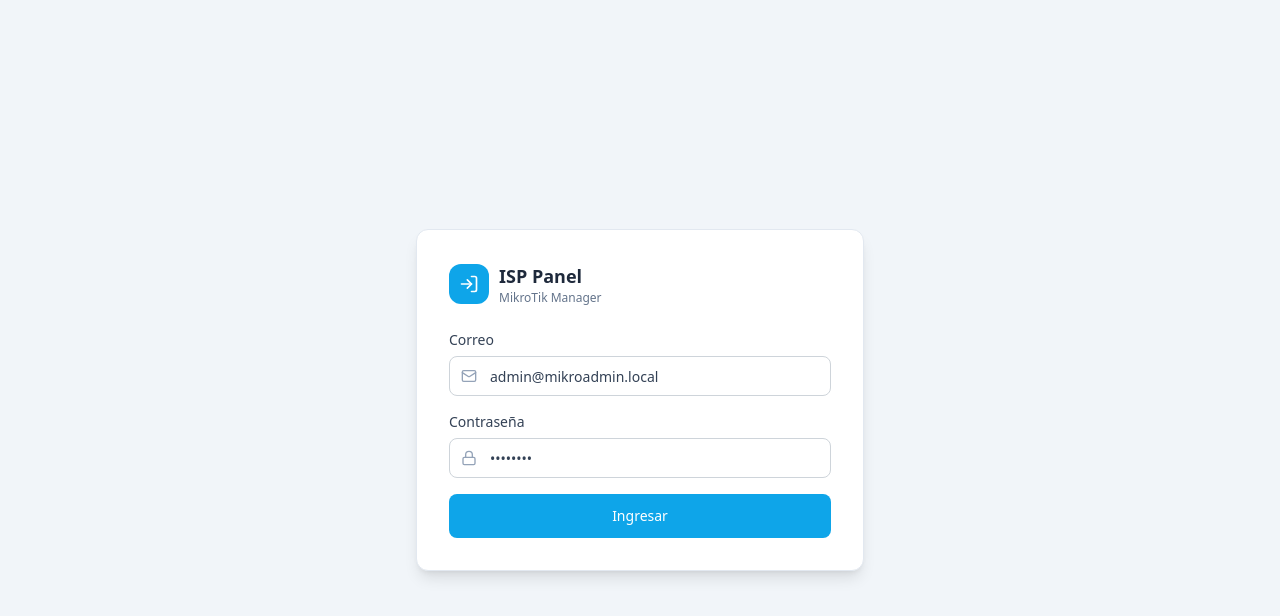
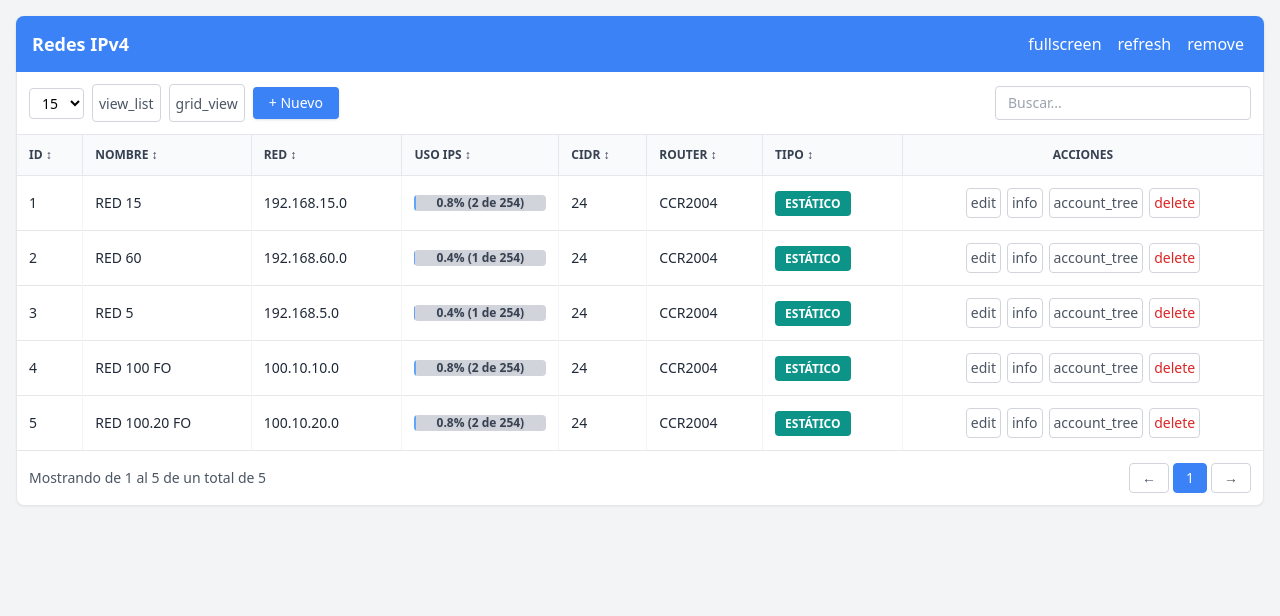
Before and after one commit to ronbercito/mikroadmin-pro, a React (Vite) app in the folder frontend/: page /admin/clients in a window 1280 px wide. Before the commit this address led to /admin/login. Shown: the top 616 px of the page. Built offline with nearby package versions, Linux system fonts and the light colour scheme; no server answers.

Commit message:
Update App.jsx

```diff
--- a/frontend/src/App.jsx
+++ b/frontend/src/App.jsx
@@ -1,32 +1,175 @@
-import { Routes, Route } from 'react-router-dom';
-import ProtectedRoute from './components/ProtectedRoute';
-import Layout from './components/Layout';
-import Login from './pages/Login';
-import Dashboard from './pages/Dashboard';
-import Routers from './pages/Routers';
-import RouterEdit from './pages/RouterEdit';
-import Clients from './pages/Clients';
-import ClientDetail from './pages/ClientDetail';
-import Ajustes from './pages/Ajustes';
-import RedesIPv4 from './pages/RedesIPv4'; // 1. Importas tu componente
-import Placeholder from './pages/Placeholder';
+import React, { useState } from 'react';
 
-export default function App() {
+export default function RedesIPv4() {
+  const [isModalOpen, setIsModalOpen] = useState(false);
+  const [redes, setRedes] = useState([
+    { id: 1, nombre: 'RED 15', red: '192.168.15.0', uso: '0.8%', detalleUso: '2 de 254', cidr: '24', router: 'CCR2004', tipo: 'ESTÁTICO' },
+    { id: 2, nombre: 'RED 60', red: '192.168.60.0', uso: '0.4%', detalleUso: '1 de 254', cidr: '24', router: 'CCR2004', tipo: 'ESTÁTICO' },
+    { id: 3, nombre: 'RED 5', red: '192.168.5.0', uso: '0.4%', detalleUso: '1 de 254', cidr: '24', router: 'CCR2004', tipo: 'ESTÁTICO' },
+    { id: 4, nombre: 'RED 100 FO', red: '100.10.10.0', uso: '0.8%', detalleUso: '2 de 254', cidr: '24', router: 'CCR2004', tipo: 'ESTÁTICO' },
+    { id: 5, nombre: 'RED 100.20 FO', red: '100.10.20.0', uso: '0.8%', detalleUso: '2 de 254', cidr: '24', router: 'CCR2004', tipo: 'ESTÁTICO' },
+  ]);
+
   return (
-    <Routes>
-      <Route path="/login" element={<Login />} />
-      <Route element={<ProtectedRoute />}>
-        <Route element={<Layout />}>
-          <Route path="/" element={<Dashboard />} />
-          <Route path="/routers" element={<Routers />} />
-          <Route path="/routers/:id/edit" element={<RouterEdit />} />
-          <Route path="/clients" element={<Clients />} />
-          <Route path="/clients/:id" element={<ClientDetail />} />
-          <Route path="/ajustes" element={<Ajustes />} />
-          <Route path="/admin/gestion/redes-ipv4" element={<RedesIPv4 />} /> {/* 2. Agregas la ruta exacta */}
-          <Route path="*" element={<Placeholder />} />
-        </Route>
-      </Route>
-    </Routes>
+    <div className="p-4 bg-gray-100 min-h-screen">
+      {/* Cabecera de la sección */}
+      <div className="bg-blue-500 text-white px-4 py-3 rounded-t-lg flex justify-between items-center shadow">
+        <h1 className="text-lg font-bold">Redes IPv4</h1>
+        <div className="flex gap-2 text-white">
+          <button className="hover:bg-blue-600 p-1 rounded"><span className="material-icons">fullscreen</span></button>
+          <button className="hover:bg-blue-600 p-1 rounded"><span className="material-icons">refresh</span></button>
+          <button className="hover:bg-blue-600 p-1 rounded"><span className="material-icons">remove</span></button>
+        </div>
+      </div>
+
+      {/* Barra de herramientas superior */}
+      <div className="bg-white p-3 border-x border-gray-200 flex flex-wrap justify-between items-center gap-2 shadow-sm">
+        <div className="flex items-center gap-2">
+          <select className="border border-gray-300 rounded px-2 py-1 text-sm bg-white">
+            <option>15</option>
+            <option>30</option>
+            <option>50</option>
+          </select>
+          <button className="border border-gray-300 p-1.5 rounded bg-white hover:bg-gray-50 text-gray-600"><span className="material-icons text-sm">view_list</span></button>
+          <button className="border border-gray-300 p-1.5 rounded bg-white hover:bg-gray-50 text-gray-600"><span className="material-icons text-sm">grid_view</span></button>
+          <button
+            onClick={() => setIsModalOpen(true)}
+            className="bg-blue-500 hover:bg-blue-600 text-white px-4 py-1.5 rounded text-sm font-medium flex items-center gap-1 shadow"
+          >
+            + Nuevo
+          </button>
+        </div>
+        <div>
+          <input
+            type="text"
+            placeholder="Buscar..."
+            className="border border-gray-300 rounded px-3 py-1.5 text-sm w-64 focus:outline-none focus:ring-1 focus:ring-blue-500"
+          />
+        </div>
+      </div>
+
+      {/* Tabla de registros */}
+      <div className="bg-white border border-gray-200 shadow-sm overflow-x-auto">
+        <table className="w-full text-left border-collapse text-sm">
+          <thead>
+            <tr className="bg-gray-50 text-gray-700 uppercase text-xs border-b border-gray-200">
+              <th className="p-3 border-r border-gray-200 cursor-pointer">ID ↕</th>
+              <th className="p-3 border-r border-gray-200 cursor-pointer">NOMBRE ↕</th>
+              <th className="p-3 border-r border-gray-200 cursor-pointer">RED ↕</th>
+              <th className="p-3 border-r border-gray-200 cursor-pointer">USO IPS ↕</th>
+              <th className="p-3 border-r border-gray-200 cursor-pointer">CIDR ↕</th>
+              <th className="p-3 border-r border-gray-200 cursor-pointer">ROUTER ↕</th>
+              <th className="p-3 border-r border-gray-200 cursor-pointer">TIPO ↕</th>
+              <th className="p-3 text-center">Acciones</th>
+            </tr>
+          </thead>
+          <tbody className="divide-y divide-gray-200 text-gray-800">
+            {redes.map((item) => (
+              <tr key={item.id} className="hover:bg-gray-50">
+                <td className="p-3 border-r border-gray-100">{item.id}</td>
+                <td className="p-3 border-r border-gray-100 font-medium">{item.nombre}</td>
+                <td className="p-3 border-r border-gray-100">{item.red}</td>
+                <td className="p-3 border-r border-gray-100">
+                  <div className="bg-gray-300 rounded overflow-hidden relative text-xs text-center text-white font-semibold">
+                    <div className="bg-blue-400 absolute top-0 left-0 bottom-0" style={{ width: item.uso }}></div>
+                    <span className="relative z-10 drop-shadow-sm text-gray-700">{item.uso} ({item.detalleUso})</span>
+                  </div>
+                </td>
+                <td className="p-3 border-r border-gray-100">{item.cidr}</td>
+                <td className="p-3 border-r border-gray-100">{item.router}</td>
+                <td className="p-3 border-r border-gray-100">
+                  <span className="bg-teal-600 text-white text-xs px-2.5 py-1 rounded font-semibold">{item.tipo}</span>
+                </td>
+                <td className="p-3 text-center flex justify-center gap-1.5">
+                  <button className="p-1 border border-gray-300 rounded hover:bg-gray-100 text-gray-600" title="Editar"><span className="material-icons text-sm">edit</span></button>
+                  <button className="p-1 border border-gray-300 rounded hover:bg-gray-100 text-gray-600" title="Info"><span className="material-icons text-sm">info</span></button>
+                  <button className="p-1 border border-gray-300 rounded hover:bg-gray-100 text-gray-600" title="Subredes"><span className="material-icons text-sm">account_tree</span></button>
+                  <button className="p-1 border border-gray-300 rounded hover:bg-gray-100 text-red-600" title="Eliminar"><span className="material-icons text-sm">delete</span></button>
+                </td>
+              </tr>
+            ))}
+          </tbody>
+        </table>
+      </div>
+
+      {/* Paginación */}
+      <div className="bg-white p-3 border-x border-b border-gray-200 rounded-b-lg flex justify-between items-center text-sm text-gray-600 shadow-sm">
+        <div>Mostrando de 1 al 5 de un total de 5</div>
+        <div className="flex gap-1">
+          <button className="border border-gray-300 px-3 py-1 rounded bg-white hover:bg-gray-100 disabled:opacity-50">←</button>
+          <button className="border border-blue-500 bg-blue-500 text-white px-3 py-1 rounded">1</button>
+          <button className="border border-gray-300 px-3 py-1 rounded bg-white hover:bg-gray-100 disabled:opacity-50">→</button>
+        </div>
+      </div>
+
+      {/* Modal Nueva Red IPv4 */}
+      {isModalOpen && (
+        <div className="fixed inset-0 bg-black bg-opacity-50 flex items-center justify-center z-50 p-4">
+          <div className="bg-white rounded-lg shadow-xl w-full max-w-xl overflow-hidden">
+            <div className="flex justify-between items-center bg-white px-6 py-4 border-b border-gray-200">
+              <h3 className="text-lg font-semibold text-gray-800">Nueva Red IPv4</h3>
+              <button onClick={() => setIsModalOpen(false)} className="text-gray-400 hover:text-gray-600 font-bold text-xl">✕</button>
+            </div>
+
+            <div className="p-6 space-y-4">
+              <div className="grid grid-cols-3 items-center gap-4">
+                <label className="text-right text-sm font-medium text-gray-700">Nombre</label>
+                <input type="text" placeholder="nombre de red" className="col-span-2 border border-gray-300 rounded px-3 py-2 text-sm focus:outline-none focus:ring-1 focus:ring-blue-500" />
+              </div>
+
+              <div className="grid grid-cols-3 items-center gap-4">
+                <label className="text-right text-sm font-medium text-gray-700">Router</label>
+                <select className="col-span-2 border border-gray-300 rounded px-3 py-2 text-sm bg-white focus:outline-none focus:ring-1 focus:ring-blue-500">
+                  <option>Seleccionar...</option>
+                  <option>CCR2004</option>
+                </select>
+              </div>
+
+              <div className="grid grid-cols-3 items-center gap-4">
+                <label className="text-right text-sm font-medium text-gray-700">Red</label>
+                <div className="col-span-2 flex items-center border border-gray-300 rounded overflow-hidden focus-within:ring-1 focus-within:ring-blue-500">
+                  <span className="bg-gray-200 px-3 py-2 text-gray-600 border-r border-gray-300">🌐</span>
+                  <input type="text" placeholder="Ejm: 192.168.1.0" className="w-full px-3 py-2 text-sm focus:outline-none" />
+                </div>
+              </div>
+              <div className="grid grid-cols-3"><div className="col-start-2 col-span-2 text-xs text-gray-500">Ejm: 192.168.1.0</div></div>
+
+              <div className="grid grid-cols-3 items-center gap-4">
+                <label className="text-right text-sm font-medium text-gray-700">CIDR</label>
+                <select className="col-span-2 border border-gray-300 rounded px-3 py-2 text-sm bg-white focus:outline-none focus:ring-1 focus:ring-blue-500">
+                  <option>24 (255.255.255.0 - 254 hosts, 256 IP)</option>
+                  <option>30 (255.255.255.252 - 2 hosts, 4 IP)</option>
+                  <option>29 (255.255.255.248 - 6 hosts, 8 IP)</option>
+                </select>
+              </div>
+
+              <div className="grid grid-cols-3 items-center gap-4">
+                <label className="text-right text-sm font-medium text-gray-700">Tipo de Uso</label>
+                <select className="col-span-2 border border-gray-300 rounded px-3 py-2 text-sm bg-white focus:outline-none focus:ring-1 focus:ring-blue-500">
+                  <option>Seleccionar...</option>
+                  <option>Estático</option>
+                  <option>DHCP Pool</option>
+                </select>
+              </div>
+            </div>
+
+            <div className="bg-gray-50 px-6 py-3 border-t border-gray-200 flex justify-end gap-2">
+              <button
+                onClick={() => setIsModalOpen(false)}
+                className="border border-gray-300 bg-white hover:bg-gray-100 text-gray-700 px-4 py-1.5 rounded text-sm font-medium"
+              >
+                Cerrar
+              </button>
+              <button
+                onClick={() => setIsModalOpen(false)}
+                className="bg-blue-500 hover:bg-blue-600 text-white px-5 py-1.5 rounded text-sm font-medium shadow"
+              >
+                Registrar
+              </button>
+            </div>
+          </div>
+        </div>
+      )}
+    </div>
   );
 }
```
